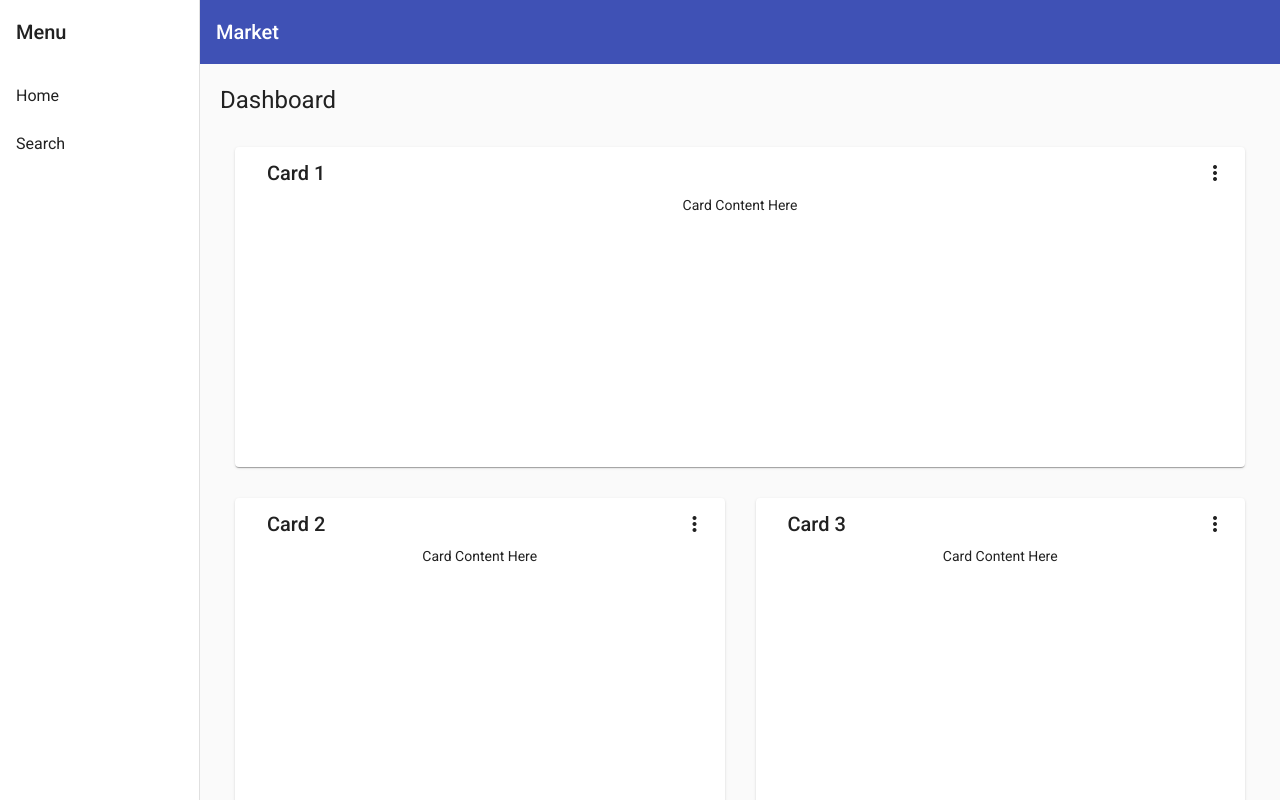
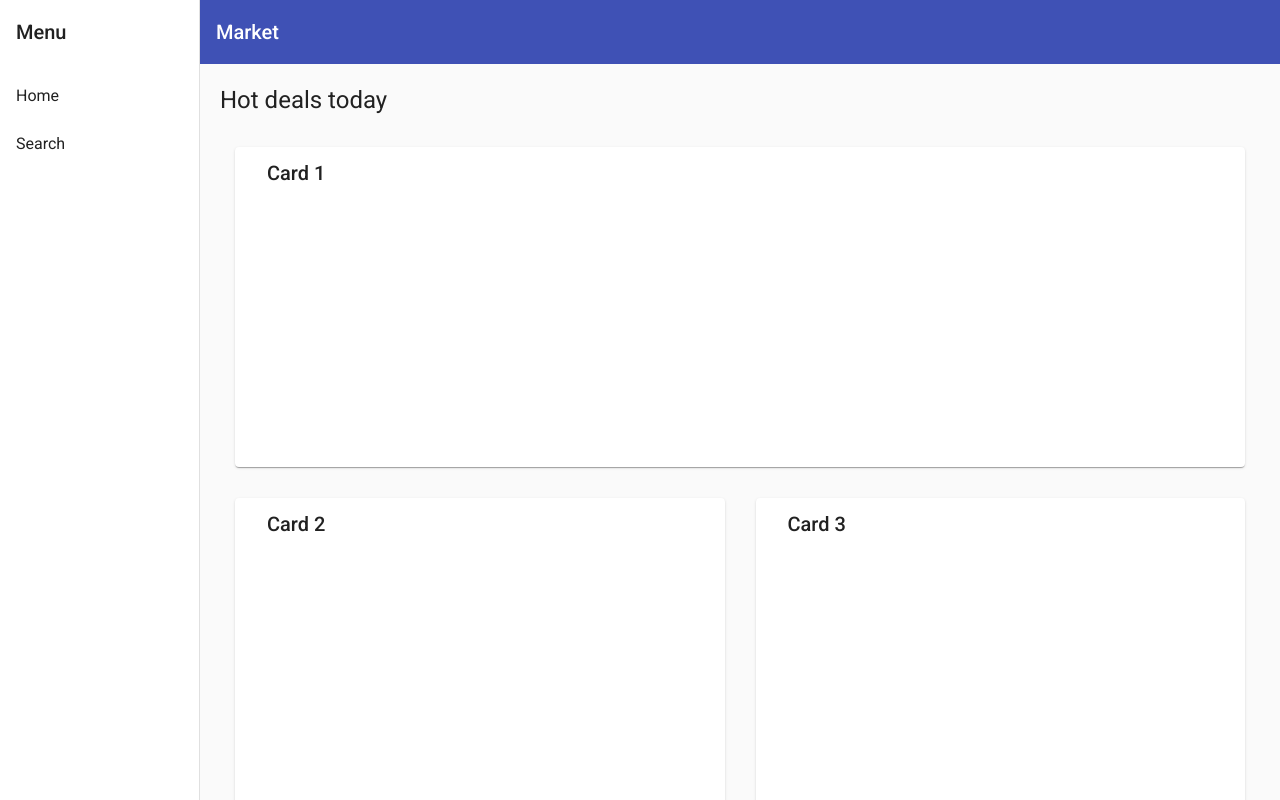
Before and after one commit to dobitamas/Market-Angular, an Angular app in the folder market/: page /home in a window 1280 px wide. Built offline with nearby package versions, Linux system fonts and the light colour scheme.

Commit message:
Modified home.component.html

```diff
--- a/market/src/app/home/home.component.html
+++ b/market/src/app/home/home.component.html
@@ -1,23 +1,13 @@
 <div class="grid-container">
-  <h1 class="mat-h1">Dashboard</h1>
+  <h1 class="mat-h1">Hot deals today</h1>
   <mat-grid-list cols="2" rowHeight="350px">
     <mat-grid-tile *ngFor="let card of cards | async" [colspan]="card.cols" [rowspan]="card.rows">
       <mat-card class="dashboard-card">
         <mat-card-header>
           <mat-card-title>
             {{card.title}}
-            <button mat-icon-button class="more-button" [matMenuTriggerFor]="menu" aria-label="Toggle menu">
-              <mat-icon>more_vert</mat-icon>
-            </button>
-            <mat-menu #menu="matMenu" xPosition="before">
-              <button mat-menu-item>Expand</button>
-              <button mat-menu-item>Remove</button>
-            </mat-menu>
           </mat-card-title>
         </mat-card-header>
-        <mat-card-content class="dashboard-card-content">
-          <div>Card Content Here</div>
-        </mat-card-content>
       </mat-card>
     </mat-grid-tile>
   </mat-grid-list>
```
